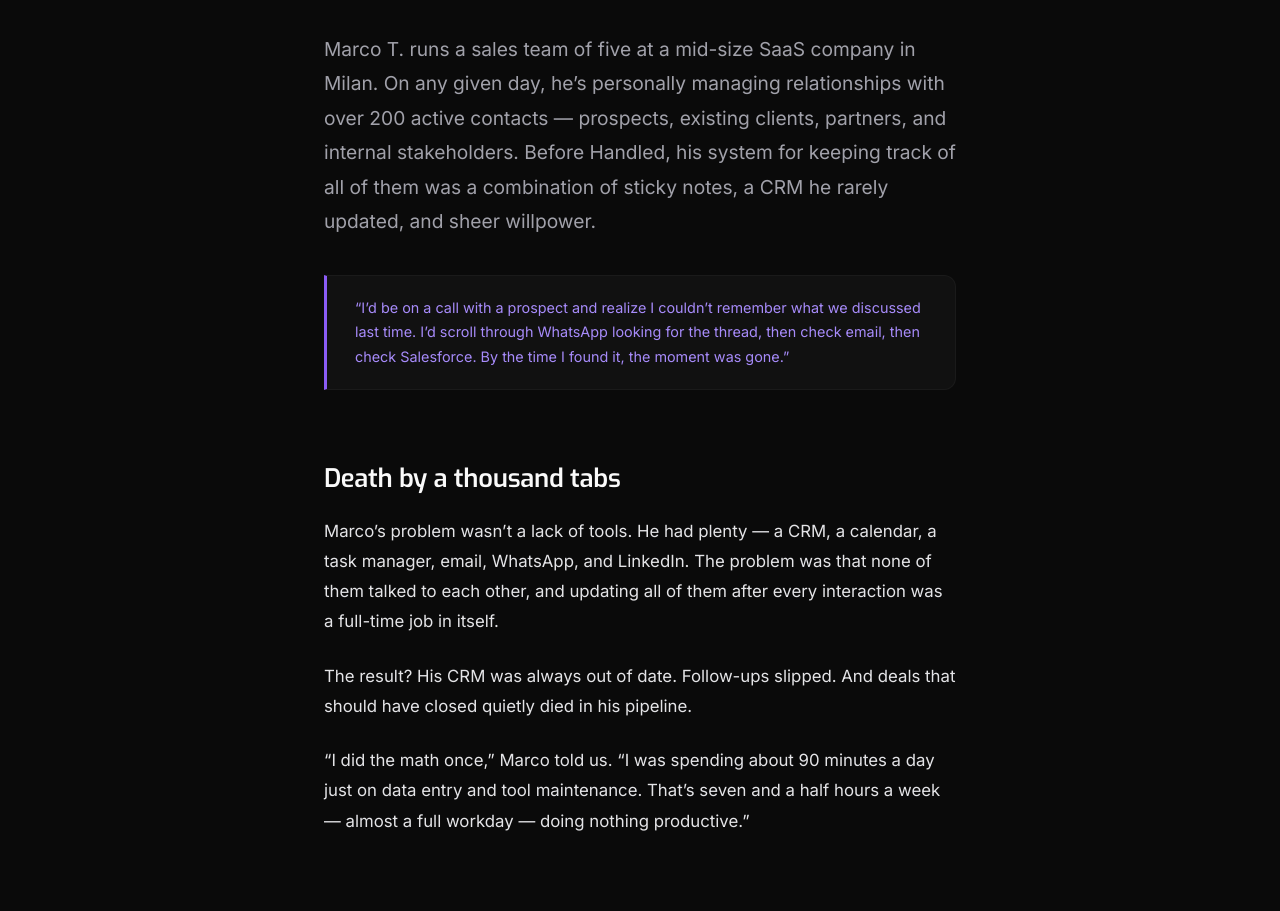
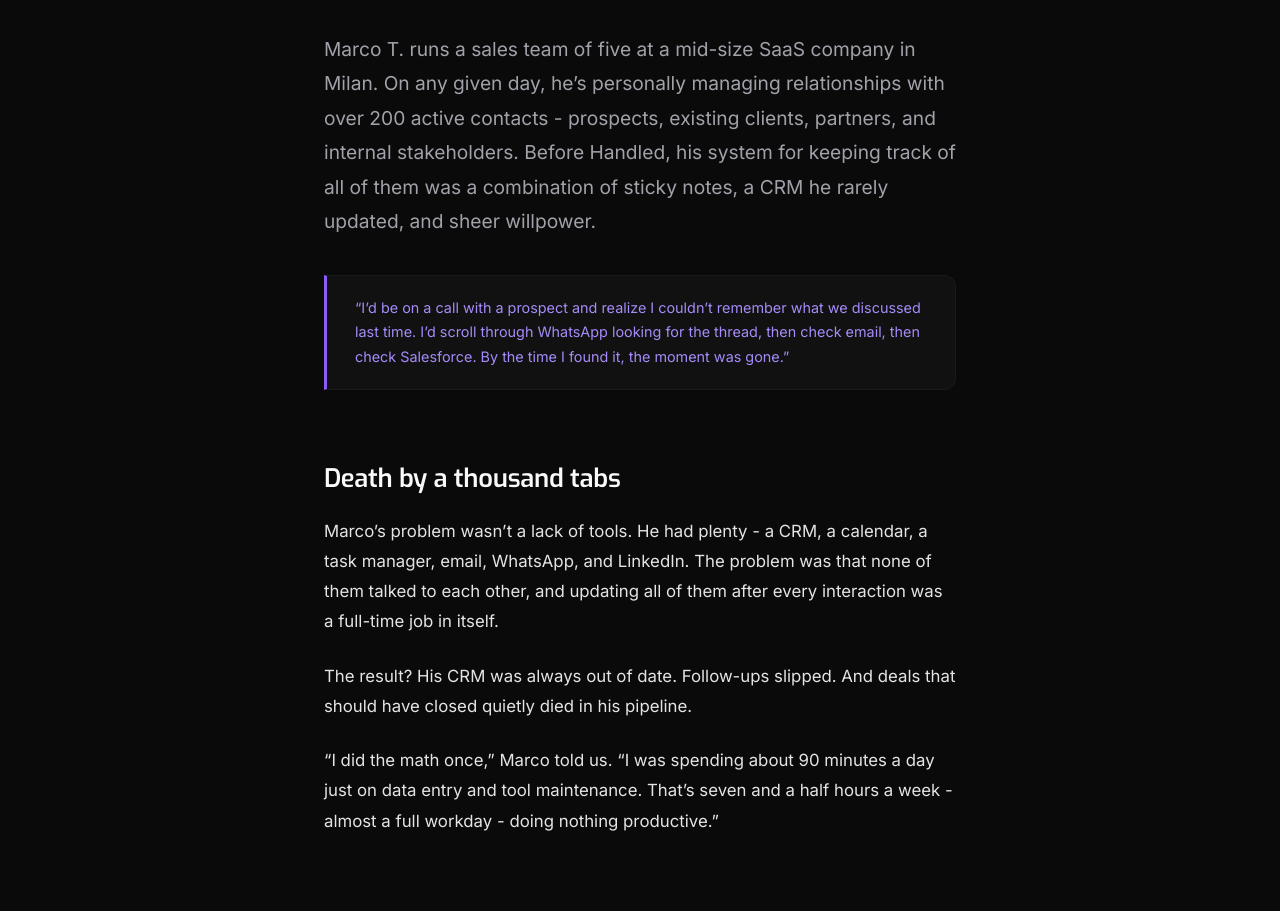
Before and after one commit to handled-sh/handled-sh.github.io, a Jekyll site: the page built from _posts/2026-02-18-from-chaos-to-clarity-marcos-sales-transformation.md, in a window 1280 px wide and 1400 px high, scrolled down 258 px. Shown: the part 223-1134 px from the top of the window. Built offline with Jekyll 4.4.1, drawn with Linux system fonts in a browser that asks for light colours; some of the changed text lies outside the part shown.

Commit message:
Replace em dashes with hyphens in _posts/2026-02-18-from-chaos-to-clarity-marcos-sales-transformation.md

```diff
--- a/_posts/2026-02-18-from-chaos-to-clarity-marcos-sales-transformation.md
+++ b/_posts/2026-02-18-from-chaos-to-clarity-marcos-sales-transformation.md
@@ -7,17 +7,17 @@ excerpt: "Sales manager Marco T. was losing deals to disorganization. Handled he
 tag: Case Study
 ---
 
-Marco T. runs a sales team of five at a mid-size SaaS company in Milan. On any given day, he's personally managing relationships with over 200 active contacts — prospects, existing clients, partners, and internal stakeholders. Before Handled, his system for keeping track of all of them was a combination of sticky notes, a CRM he rarely updated, and sheer willpower.
+Marco T. runs a sales team of five at a mid-size SaaS company in Milan. On any given day, he's personally managing relationships with over 200 active contacts - prospects, existing clients, partners, and internal stakeholders. Before Handled, his system for keeping track of all of them was a combination of sticky notes, a CRM he rarely updated, and sheer willpower.
 
 > "I'd be on a call with a prospect and realize I couldn't remember what we discussed last time. I'd scroll through WhatsApp looking for the thread, then check email, then check Salesforce. By the time I found it, the moment was gone."
 
 ## Death by a thousand tabs
 
-Marco's problem wasn't a lack of tools. He had plenty — a CRM, a calendar, a task manager, email, WhatsApp, and LinkedIn. The problem was that none of them talked to each other, and updating all of them after every interaction was a full-time job in itself.
+Marco's problem wasn't a lack of tools. He had plenty - a CRM, a calendar, a task manager, email, WhatsApp, and LinkedIn. The problem was that none of them talked to each other, and updating all of them after every interaction was a full-time job in itself.
 
 The result? His CRM was always out of date. Follow-ups slipped. And deals that should have closed quietly died in his pipeline.
 
-"I did the math once," Marco told us. "I was spending about 90 minutes a day just on data entry and tool maintenance. That's seven and a half hours a week — almost a full workday — doing nothing productive."
+"I did the math once," Marco told us. "I was spending about 90 minutes a day just on data entry and tool maintenance. That's seven and a half hours a week - almost a full workday - doing nothing productive."
 
 ## A new approach
 
@@ -26,7 +26,7 @@ Marco discovered Handled through a colleague who used it for personal task manag
 Within the first week, Marco had built a workflow that transformed how he operated:
 
 ### Before every call
-Marco sends a quick message: "Brief me on Acme Corp." Handled pulls together everything it knows — the last conversation summary, any pending action items, the deal stage, and relevant notes. All delivered in a clean, scannable format, right in Telegram.
+Marco sends a quick message: "Brief me on Acme Corp." Handled pulls together everything it knows - the last conversation summary, any pending action items, the deal stage, and relevant notes. All delivered in a clean, scannable format, right in Telegram.
 
 ### After every call
 Marco voice-notes a quick summary: "Just spoke with Elena at Acme. They want a revised proposal by Friday. Budget is 45K, up from 40K. She's looping in their CTO for the next call." Handled parses this, creates the follow-up task, updates the contact notes, and sets a reminder for Thursday to prepare the proposal.
@@ -49,12 +49,12 @@ But the metric Marco cares about most is simpler than any of those:
 
 ## What makes this work
 
-Marco's story illustrates something important about how AI assistants create value. It's not about replacing human judgment — Marco still makes every strategic decision about his deals. It's about eliminating the friction between decisions.
+Marco's story illustrates something important about how AI assistants create value. It's not about replacing human judgment - Marco still makes every strategic decision about his deals. It's about eliminating the friction between decisions.
 
 The gap between "I should follow up with Elena" and actually doing it used to be filled with app-switching, data entry, and mental overhead. Handled compresses that gap to near zero.
 
 ## For sales teams everywhere
 
-If you're in sales and spending more time on admin than on actual selling, you're not alone — and you don't have to accept it. Handled works with the tools you already use, meets you in the messaging apps you already have open, and handles the busywork so you can focus on what actually closes deals: building relationships.
+If you're in sales and spending more time on admin than on actual selling, you're not alone - and you don't have to accept it. Handled works with the tools you already use, meets you in the messaging apps you already have open, and handles the busywork so you can focus on what actually closes deals: building relationships.
 
 Marco put it best: "Handled didn't make me a better salesman. It just removed everything that was getting in the way of being one."
```
